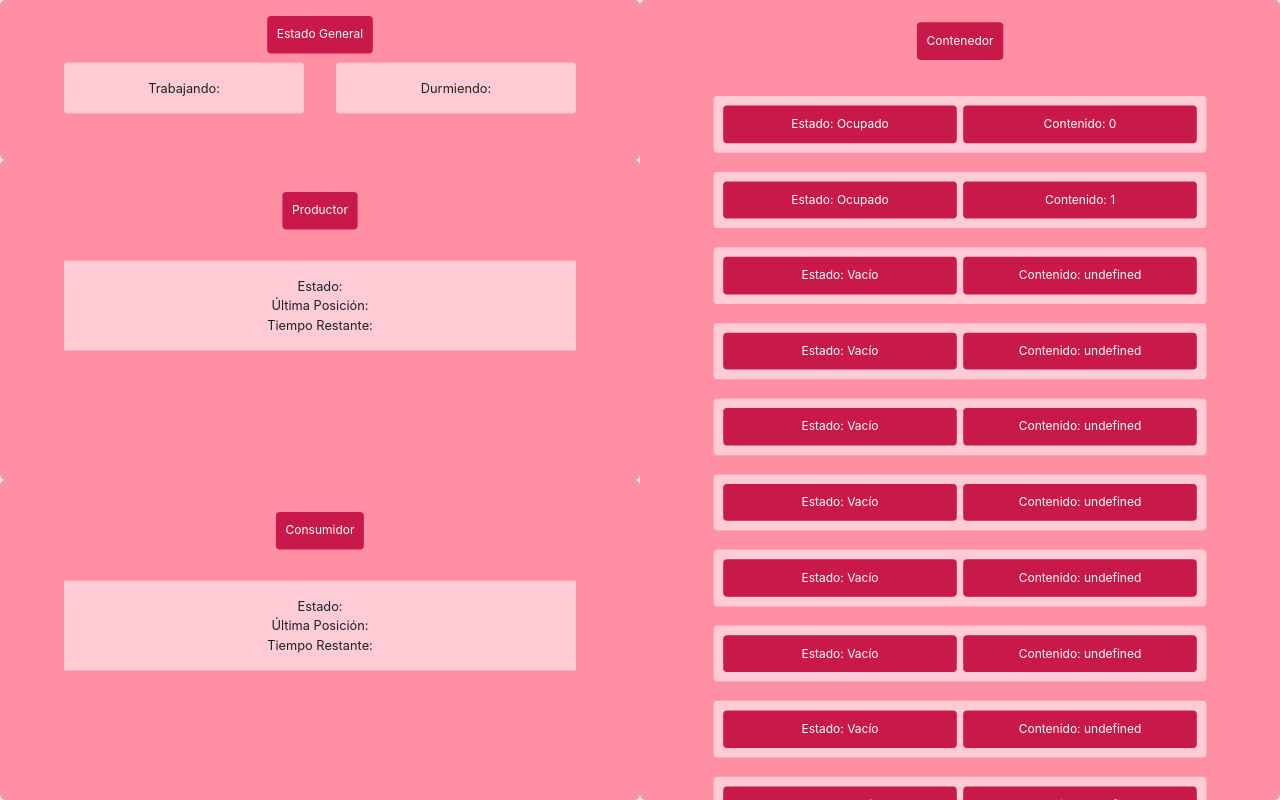
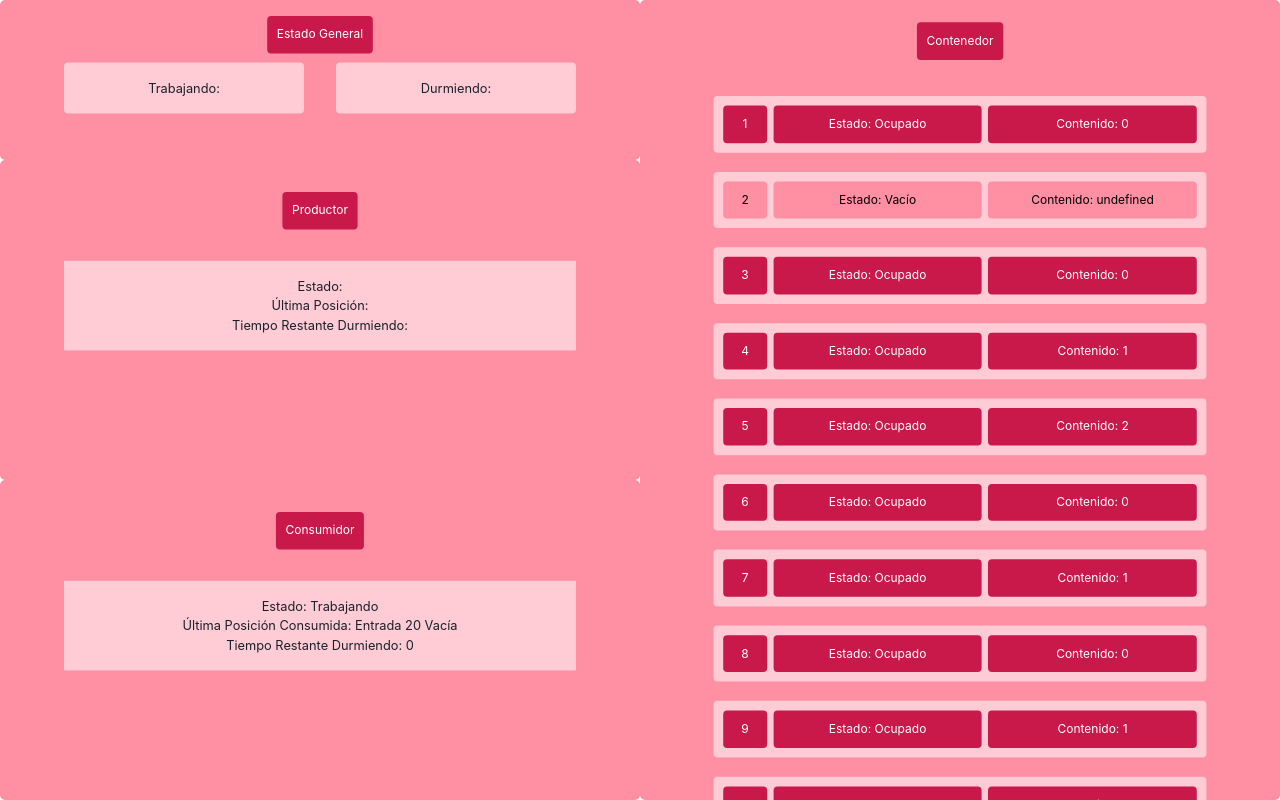
Before and after one commit to Alan-Rodz/SemSOTarea12, a Next.js app: page / in a window 1280 px wide. Built offline with nearby package versions, Linux system fonts and the light colour scheme.

Commit message:
setup consumidor

```diff
--- a/class/Contenedor.ts
+++ b/class/Contenedor.ts
@@ -34,15 +34,15 @@ console.log('agregando')
 
   consumir() {
     if (this.indiceUltimoConsumo >= this.tamaño) { this.indiceUltimoConsumo = 0; }
-    if(!this.arreglo[this.indiceUltimoConsumo].contenido) { return  'Contenedor Vacío'; }
-console.log('consumiendo');
+    if(!this.arreglo[this.indiceUltimoConsumo].contenido) { this.indiceUltimoConsumo++; return  `Entrada ${this.indiceUltimoConsumo} Vacía`; }
+    console.log('consumiendo');
     const contenidoConsumido = this.arreglo[this.indiceUltimoConsumo].contenido;
 
     this.arreglo[this.indiceUltimoConsumo].estado = 'Vacío';
     this.arreglo[this.indiceUltimoConsumo].contenido = undefined;
     this.indiceUltimoConsumo++;
 
-    return contenidoConsumido;
+    return this.indiceUltimoConsumo;
   }
 
   // ... Utilidades ...............................................................
--- a/component/Entrada.tsx
+++ b/component/Entrada.tsx
@@ -1,11 +1,16 @@
 import { Box, Center, Flex } from '@chakra-ui/react';
-import { Contenedor, EntradaContenedor } from '../class/Contenedor';
+import { EntradaContenedor } from '../class/Contenedor';
 
-import { GLOBAL_BORDER_RADIUS, GLOBAL_CONTENT_COLOR, GLOBAL_SECONDARY_COLOR } from '../pages/index';
+import { GLOBAL_BORDER_RADIUS, GLOBAL_COLOR, GLOBAL_CONTENT_COLOR, GLOBAL_SECONDARY_COLOR } from '../pages/index';
 
 // ********************************************************************************
-export interface Props { entrada: EntradaContenedor<number> }
-export const Entrada: React.FC<Props> = ({ entrada }) => {
+export interface Props {  entrada: EntradaContenedor<number>; indice: number; }
+export const Entrada: React.FC<Props> = ({ entrada, indice }) => {
+  // --- State --------------------------------------------------------------------
+  const colorEntrada = entrada.estado === 'Vacío' ? GLOBAL_COLOR : GLOBAL_SECONDARY_COLOR;
+  const colorTexto = entrada.estado === 'Vacío' ? 'black' : 'white';
+
+  // --- UI -----------------------------------------------------------------------
   return (
     <>
       <Box
@@ -18,22 +23,35 @@ export const Entrada: React.FC<Props> = ({ entrada }) => {
       >
         <Flex gap={2}>
           <Box
-            flexBasis={'50%'}
-            bgColor={GLOBAL_SECONDARY_COLOR}
+            flexBasis={'10%'}
+            bgColor={colorEntrada}
             borderRadius={GLOBAL_BORDER_RADIUS}
             padding={3}
-            color={'white'}
+            color={colorTexto}
+          >
+            <Center>
+              {indice}
+            </Center>
+          </Box>
+
+          <Box
+            flexBasis={'50%'}
+            bgColor={colorEntrada}
+            borderRadius={GLOBAL_BORDER_RADIUS}
+            padding={3}
+            color={colorTexto}
           >
             <Center>
               {`Estado: ${entrada.estado}`}
             </Center>
           </Box>
+
           <Box
             flexBasis={'50%'}
-            bgColor={GLOBAL_SECONDARY_COLOR}
+            bgColor={colorEntrada}
             borderRadius={GLOBAL_BORDER_RADIUS}
             padding={3}
-            color={'white'}
+            color={colorTexto}
           >
             <Center>
               {`Contenido: ${entrada.contenido}`}
--- a/component/seccion/SeccionConsumidor.tsx
+++ b/component/seccion/SeccionConsumidor.tsx
@@ -1,12 +1,19 @@
 import { Box, Center, Flex } from '@chakra-ui/react';
+import { Estado } from '../../class/Contenedor';
 
 import { GLOBAL_CONTENT_COLOR, FONT_SIZE } from '../../pages';
 import { TituloSeccion } from './TituloSeccion';
 
 // ********************************************************************************
-export interface SeccionConsumidorProps {};
+export interface SeccionConsumidorProps {
+    isConsumiendo: boolean;
+    ultimaPosicion: string | number;
+    tiempoRestanteDurmiendo: number;
+};
 
-export const SeccionConsumidor: React.FC<SeccionConsumidorProps> = () => {
+export const SeccionConsumidor: React.FC<SeccionConsumidorProps> = ({isConsumiendo, ultimaPosicion, tiempoRestanteDurmiendo}) => {
+
+    // --- UI -----------------------------------------------------------------------
     return (
         <Box w={'100%'} h={'100%'} py={2} borderColor={'gray.300'}>
             <Flex mt={50} flexDir={'column'}>
@@ -17,9 +24,9 @@ export const SeccionConsumidor: React.FC<SeccionConsumidorProps> = () => {
                   padding={5}
                   mt={7}
                 >
-                    <Center>Estado:</Center>
-                    <Center>Última Posición:</Center>
-                    <Center>Tiempo Restante:</Center>
+                    <Center>{`Estado: ${isConsumiendo ? 'Trabajando' : 'Durmiendo' }`}</Center>
+                    <Center>{`Última Posición Consumida: ${ultimaPosicion}`}</Center>
+                    <Center>{`Tiempo Restante Durmiendo: ${tiempoRestanteDurmiendo}`}</Center>
                 </Box>
             </Flex>
         </Box>
--- a/component/seccion/SeccionContenedor.tsx
+++ b/component/seccion/SeccionContenedor.tsx
@@ -24,7 +24,7 @@ export const SeccionContenedor: React.FC<SeccionContenedorProps> = () => {
       </Box>
       <Flex flexDir={'column'}>
         {contenedor.arreglo.map((entrada, index) => (
-          <Entrada key={index} entrada={entrada}/>
+          <Entrada key={index} entrada={entrada} indice={index+1/*empezar desde 1 en vez de 0*/}/>
         ))}
       </Flex>
     </Box>
--- a/component/seccion/SeccionProductor.tsx
+++ b/component/seccion/SeccionProductor.tsx
@@ -7,6 +7,7 @@ import { TituloSeccion } from './TituloSeccion';
 export interface SeccionProductorProps { };
 
 export const SeccionProductor: React.FC<SeccionProductorProps> = () => {
+    // --- UI -----------------------------------------------------------------------
     return (
         <Box w={'100%'} h={'100%'} py={2} borderColor={'gray.300'}>
             <Flex mt={50} flexDir={'column'}>
@@ -19,7 +20,7 @@ export const SeccionProductor: React.FC<SeccionProductorProps> = () => {
                 >
                     <Center>Estado:</Center>
                     <Center>Última Posición:</Center>
-                    <Center>Tiempo Restante:</Center>
+                    <Center>Tiempo Restante Durmiendo:</Center>
                 </Box>
             </Flex>
         </Box>
--- a/pages/index.tsx
+++ b/pages/index.tsx
@@ -18,7 +18,7 @@ export const GLOBAL_BG_GAP_COLOR = 'white';
 export const GLOBAL_CONTENT_COLOR = '#ffccd5';
 export const GLOBAL_BORDER_RADIUS = 5;
 export const FONT_SIZE = 16;
-export const VELOCIDAD = 1000/*ms*/;
+export const VELOCIDAD = 100/*ms*/;
 
 
 // === App =====================================================================================================================
@@ -28,22 +28,23 @@ const Home: NextPage = () => {
   // --- State --------------------------------------------------------------------
   const [contenedorMostrado, setContenedorMostrado] = useState<Contenedor<number>>(contenedor);
 
-  const [isProduciendo, setIsProduciendo] = useState<boolean>(false);
-  const [isConsumiendo, setIsConsumiendo] = useState<boolean>(false);
+  const [isProduciendo, setIsProduciendo] = useState(false);
+  const [ultimaPosicionProductor, setUltimaPosicionProductor] = useState(0);
+  const [sueñoProductor, setSueñoProductor] = useState(0);
 
-  const [producerSleep, setProducerSleep] = useState<number>(0);
-  const [consumerSleep, setConsumerSleep] = useState<number>(0);
+  const [isConsumiendo, setIsConsumiendo] = useState(false);
+  const [ultimaPosicionConsumidor, setUltimaPosicionConsumidor] = useState<string | number>(0);
+  const [sueñoConsumidor, setSueñoConsumidor] = useState(0);
 
-  // --- Handlers -----------------------------------------------------------------
 
   // --- Effects ------------------------------------------------------------------
   useEffect(() => { // Effect Productor
-    if(isProduciendo) { return/*productor produciendo*/; }
+    if (isProduciendo) { return/*productor produciendo*/; }
 
-    const interval = setInterval(()=>{
-      if(producerSleep > 0) { setProducerSleep(producerSleep => producerSleep--); return/*productor durmiendo*/; }
+    const interval = setInterval(() => {
+      if (sueñoProductor > 0) { setSueñoProductor(sueñoProductor => sueñoProductor - 1); return/*productor durmiendo*/; }
 
-      if(isProduciendo === false) {
+      if (isProduciendo === false) {
         setIsProduciendo(true);
         const prod$ = crearObservable(aleatorio());
         prod$.subscribe({
@@ -52,42 +53,43 @@ const Home: NextPage = () => {
             const nuevoContenedorMostrado = contenedor.copiar();
             setContenedorMostrado(nuevoContenedorMostrado);
           }),
-            error: undefined,
-            complete: () => { setIsProduciendo(false); setProducerSleep(aleatorio()); }
+          error: (error) => console.log(error),
+          complete: () => { setIsProduciendo(false); setSueñoProductor(aleatorio()); }
         });
       }
 
     }, VELOCIDAD);
 
     return () => clearInterval(interval);
-  }, [producerSleep, isProduciendo]);
+  }, [sueñoProductor, isProduciendo]);
 
 
   useEffect(() => { // Effect Consumidor
-    if(isConsumiendo) { return/*consumidor consumiendo*/; }
+    if (isConsumiendo) { return/*consumidor consumiendo*/; }
 
-    const interval = setInterval(()=>{
-      if(consumerSleep > 0) { setConsumerSleep(consumerSleep => consumerSleep--); return/*productor durmiendo*/; }
+    const interval = setInterval(() => {
+      if (sueñoConsumidor > 0) { setSueñoConsumidor(sueñoConsumidor => sueñoConsumidor - 1); return/*consumidor durmiendo*/; }
 
-      if(isConsumiendo === false) {
+      if (isConsumiendo === false) {
         setIsConsumiendo(true);
         const consume$ = crearObservable(aleatorio());
         consume$.subscribe({
           next: (val => {
-              console.log(val)
-              // contenedor.consumir();
-              // const nuevoContenedorMostrado = contenedor.copiar();
-              // setContenedorMostrado(nuevoContenedorMostrado);
+            const ultimaPosicionConsumida = contenedor.consumir();
+            setUltimaPosicionConsumidor(ultimaPosicionConsumida);
+            const nuevoContenedorMostrado = contenedor.copiar();
+            setContenedorMostrado(nuevoContenedorMostrado);
           }),
-  //           error: undefined,
-  //           complete: () => { setIsConsumiendo(false); setConsumerSleep(aleatorio()); }
+          error: (err)=>{ console.log(err) },
+          complete: () => { setIsConsumiendo(false); setSueñoConsumidor(aleatorio()); }
         });
       }
 
     }, VELOCIDAD);
 
     return () => clearInterval(interval);
-  }, [consumerSleep, isConsumiendo]);
+  }, [sueñoConsumidor, isConsumiendo]);
+
 
   return (
     <Grid h={'100vh'} templateRows={'repeat(10, 1fr)'} templateColumns={'repeat(10, 1fr)'} backgroundColor={GLOBAL_BG_GAP_COLOR} >
@@ -131,7 +133,7 @@ const Home: NextPage = () => {
         bg={GLOBAL_COLOR}
         borderRadius={GLOBAL_BORDER_RADIUS}>
         <ContenedorSeccion>
-          <SeccionConsumidor />
+          <SeccionConsumidor isConsumiendo={isConsumiendo} ultimaPosicion={ultimaPosicionConsumidor} tiempoRestanteDurmiendo={sueñoConsumidor} />
         </ContenedorSeccion>
       </GridItem>
 
```
Also changed, not shown: TODO.txt (deleted). Lines whose indentation alone changed are shown as unchanged.
